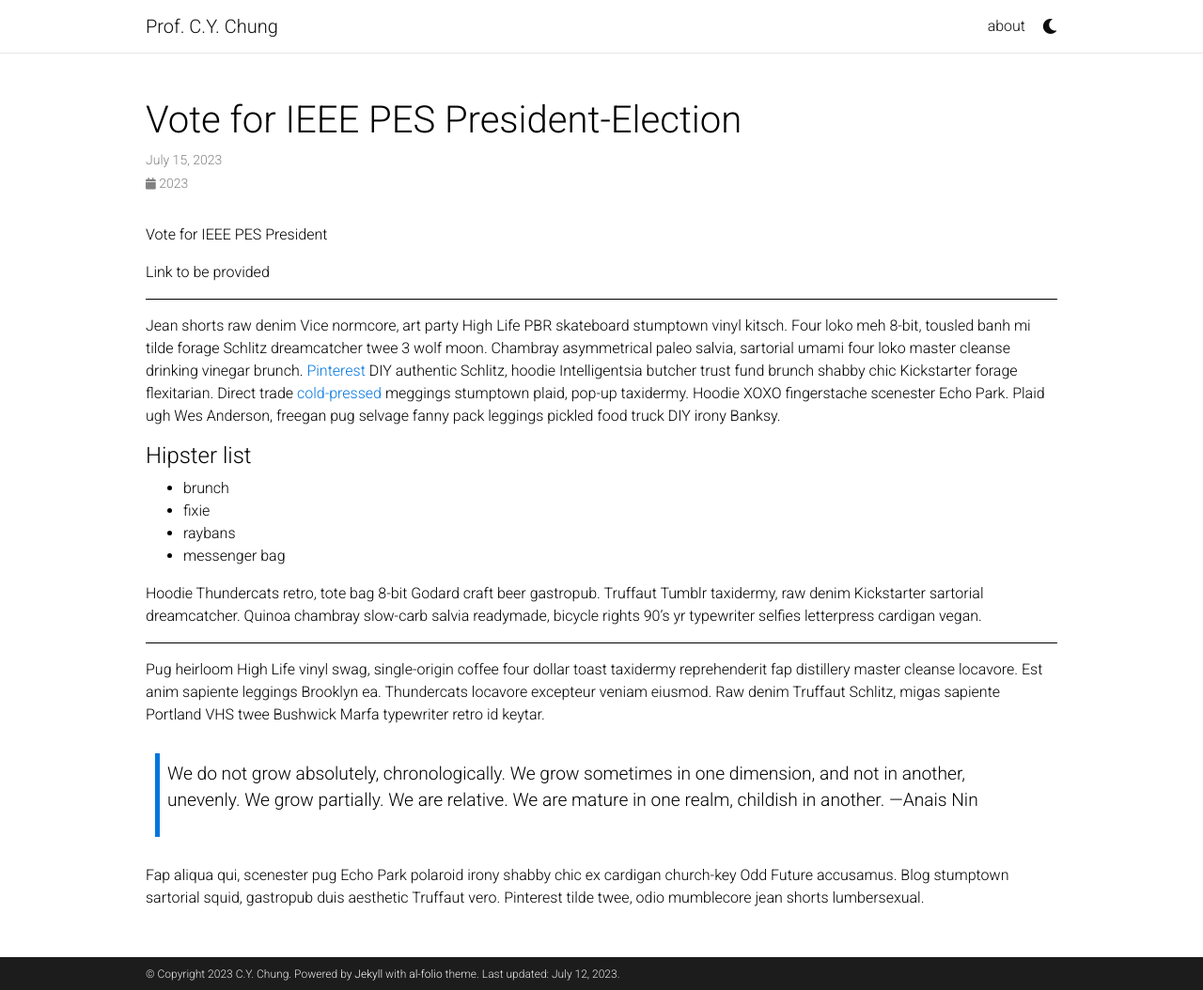
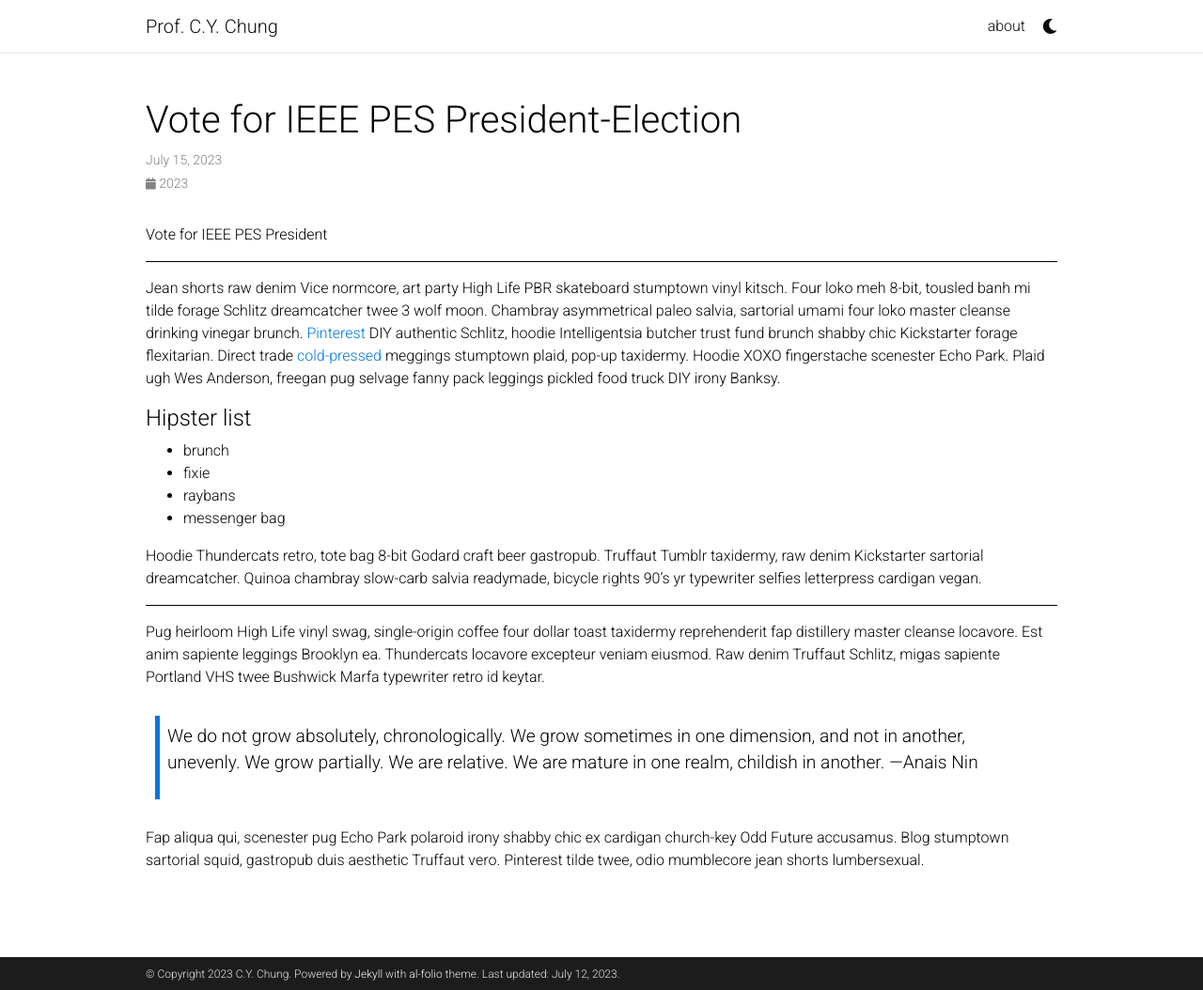
Before and after one commit to c-y-chung/c-y-chung.github.io, a Jekyll site: the page built from _news/announcement3.md, in a window 1280 px wide and 1054 px high. Shown: the whole window at 94% size. Built offline with Jekyll 4.4.1, drawn with Linux system fonts in a browser that asks for light colours; nearby versions of some CDN libraries; comment, search, counter and statistics services are not loaded; a style sheet for code colours, icons or effects is not loaded.

Commit message:
Revert "Update announcement3.md"
This reverts commit 2132cf1a4510f6db09614a9ed32c63a527ebbca2.

```diff
--- a/_news/announcement3.md
+++ b/_news/announcement3.md
@@ -7,8 +7,6 @@ related_posts: false
 ---
 
 Vote for IEEE PES President
-
-Link to be provided
 
 ***
 
```
